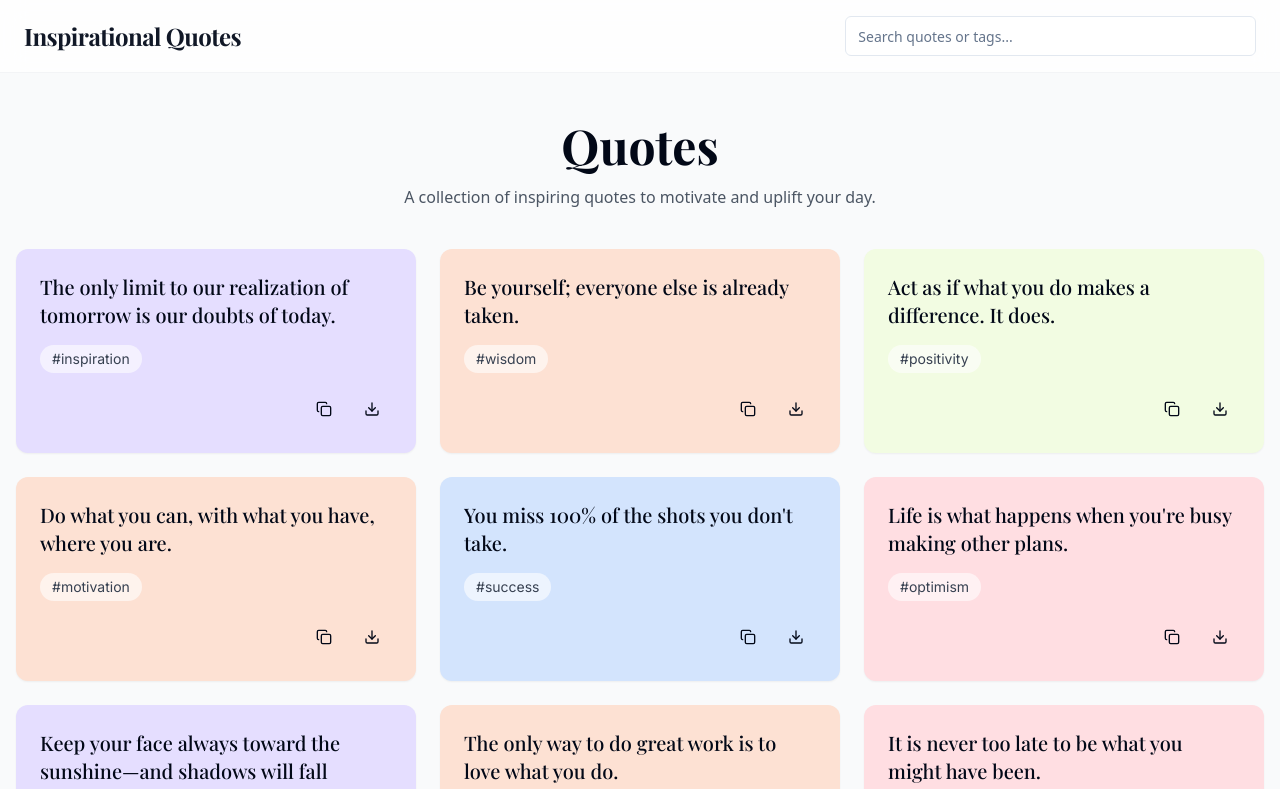
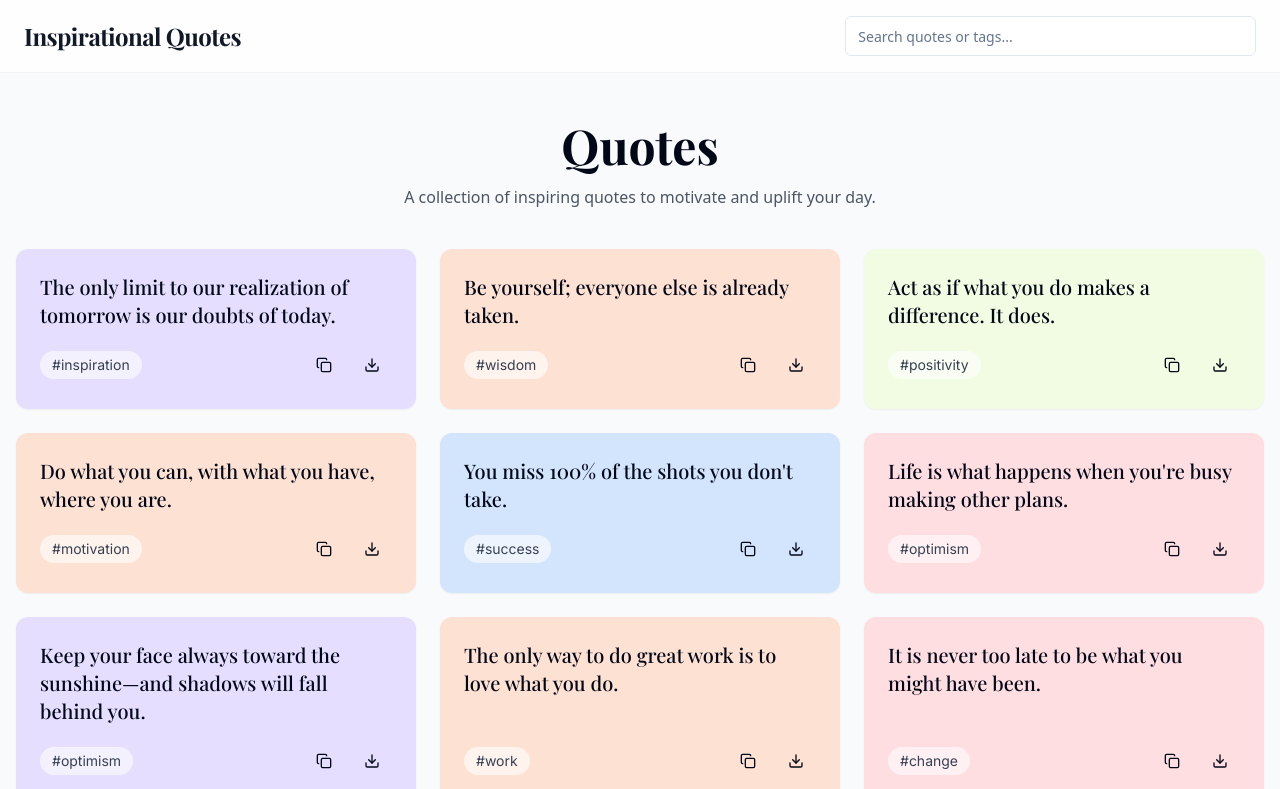
Before and after one commit to Harshkumar2005/pastel-ponder-garden-53, a React (Vite) app: page / in a window 1280 px wide. Shown: the top 789 px of the page. Built offline with nearby package versions, Linux system fonts and the light colour scheme.

Commit message:
Fix: Move copy and download buttons
Move the copy and download buttons to the right side of the tag section in QuoteCard and QuoteDetail components.

```diff
--- a/src/components/QuoteCard.tsx
+++ b/src/components/QuoteCard.tsx
@@ -57,8 +57,8 @@ const QuoteCard: React.FC<QuoteCardProps> = ({ quote }) => {
         </p>
       </Link>
 
-      <div className="mt-auto">
-        <div className="flex flex-wrap gap-2 mb-4">
+      <div className="mt-auto flex items-center justify-between">
+        <div className="flex flex-wrap gap-2">
           {quote.tags.map((tag, index) => (
             <span key={index} className="bg-white/60 px-3 py-1 rounded-full text-sm font-inter text-gray-700">
               #{tag}
@@ -66,7 +66,7 @@ const QuoteCard: React.FC<QuoteCardProps> = ({ quote }) => {
           ))}
         </div>
 
-        <div className="flex justify-end gap-2">
+        <div className="flex gap-2 ml-2">
           <Button variant="ghost" size="icon" onClick={handleCopy} title="Copy to clipboard">
             <Copy size={18} />
           </Button>
```
